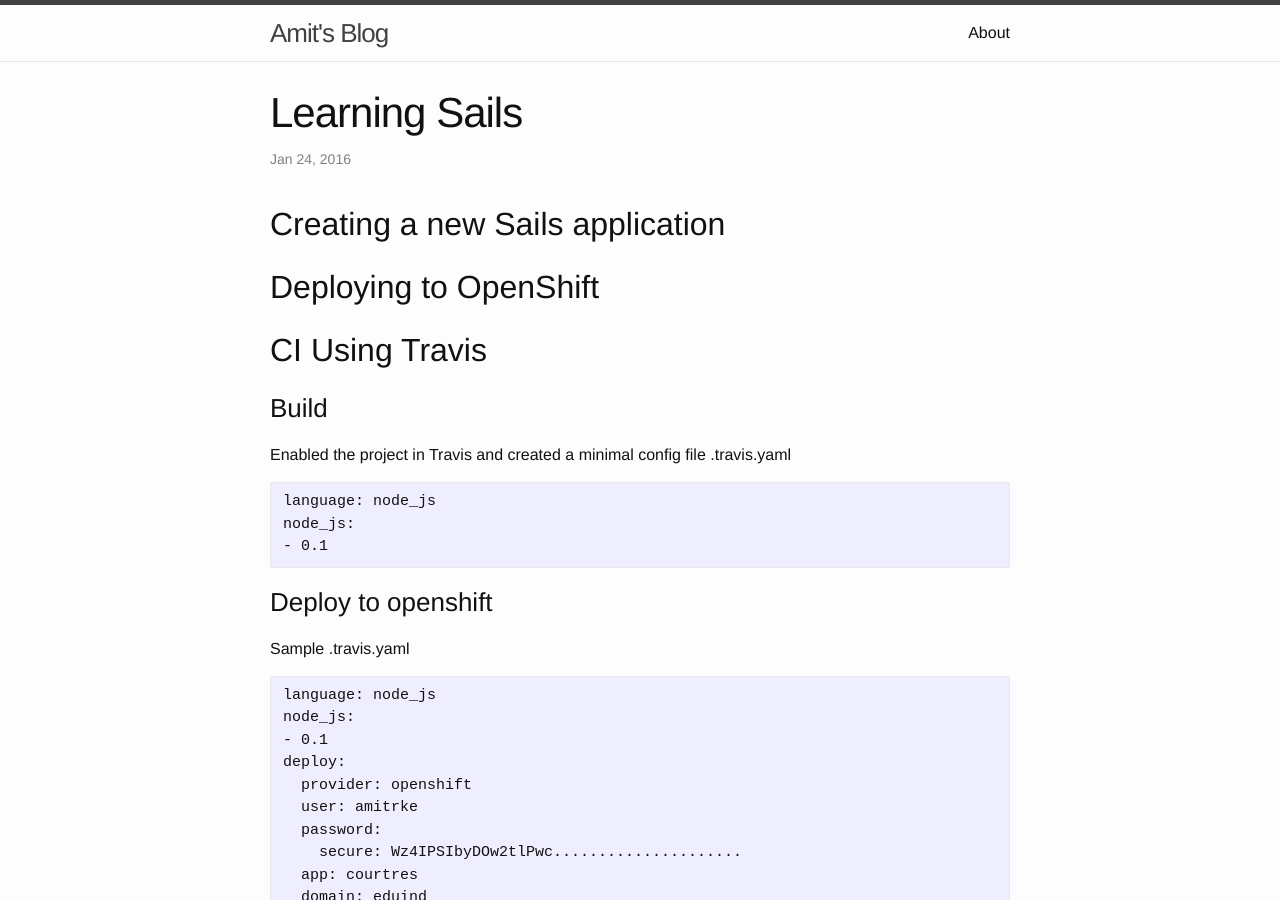
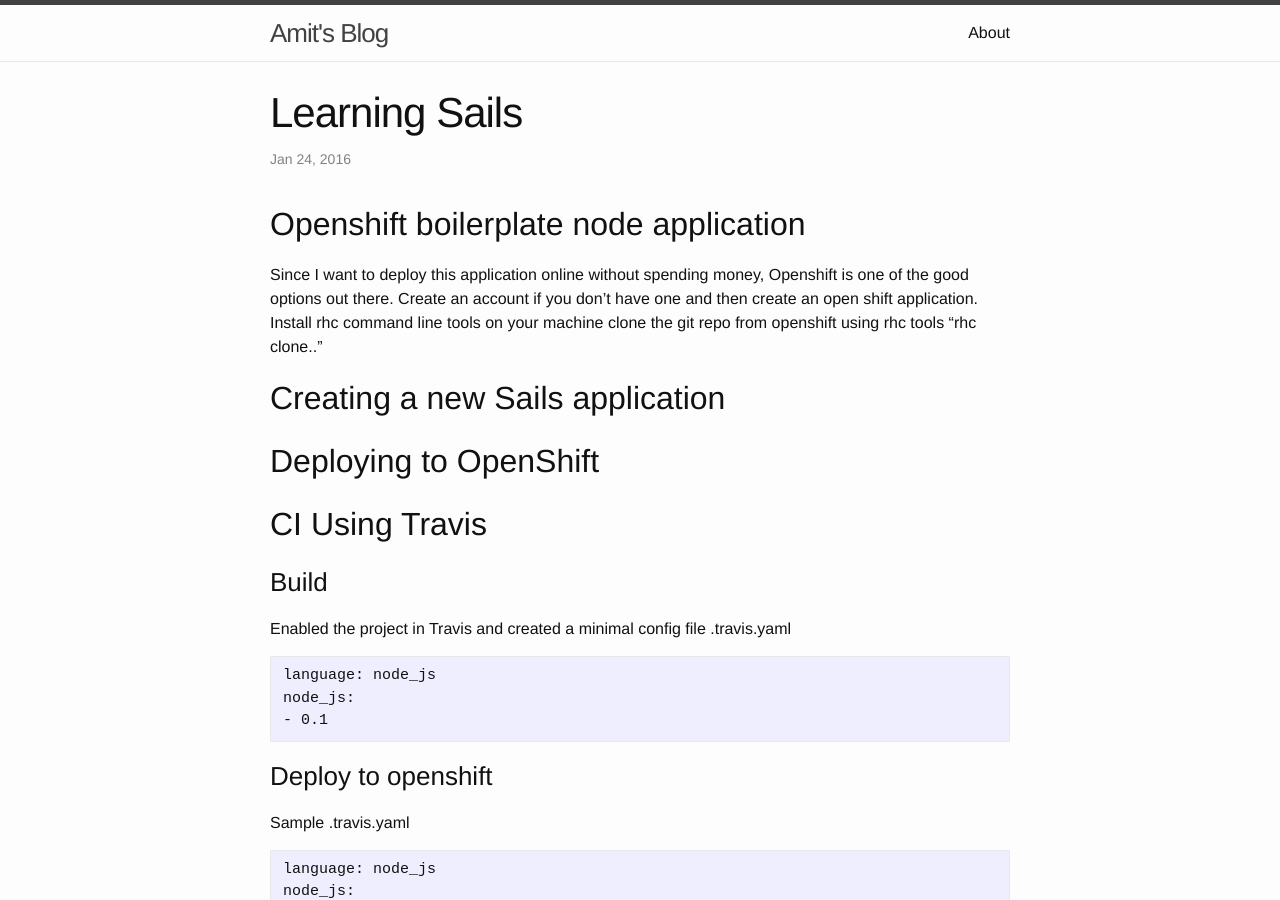
Before and after one commit to amitrke/amitrke.github.io, a Jekyll site: the page built from _posts/2016-01-23-Learning-Sails.markdown, in a window 1280 px wide and 900 px high. Built offline with Jekyll 4.4.1, drawn with Linux system fonts in a browser that asks for light colours.

Commit message:
Update 2016-01-23-Learning-Sails.markdown

```diff
--- a/_posts/2016-01-23-Learning-Sails.markdown
+++ b/_posts/2016-01-23-Learning-Sails.markdown
@@ -4,6 +4,11 @@ title:  "Learning Sails"
 date:   2016-01-23 21:14:30 -0500
 categories: Javascript Sails
 ---
+## Openshift boilerplate node application
+Since I want to deploy this application online without spending money, Openshift is one of the good options out there.
+Create an account if you don't have one and then create an open shift application.
+Install rhc command line tools on your machine
+clone the git repo from openshift using rhc tools "rhc clone.."
 
 ## Creating a new Sails application
 
```
